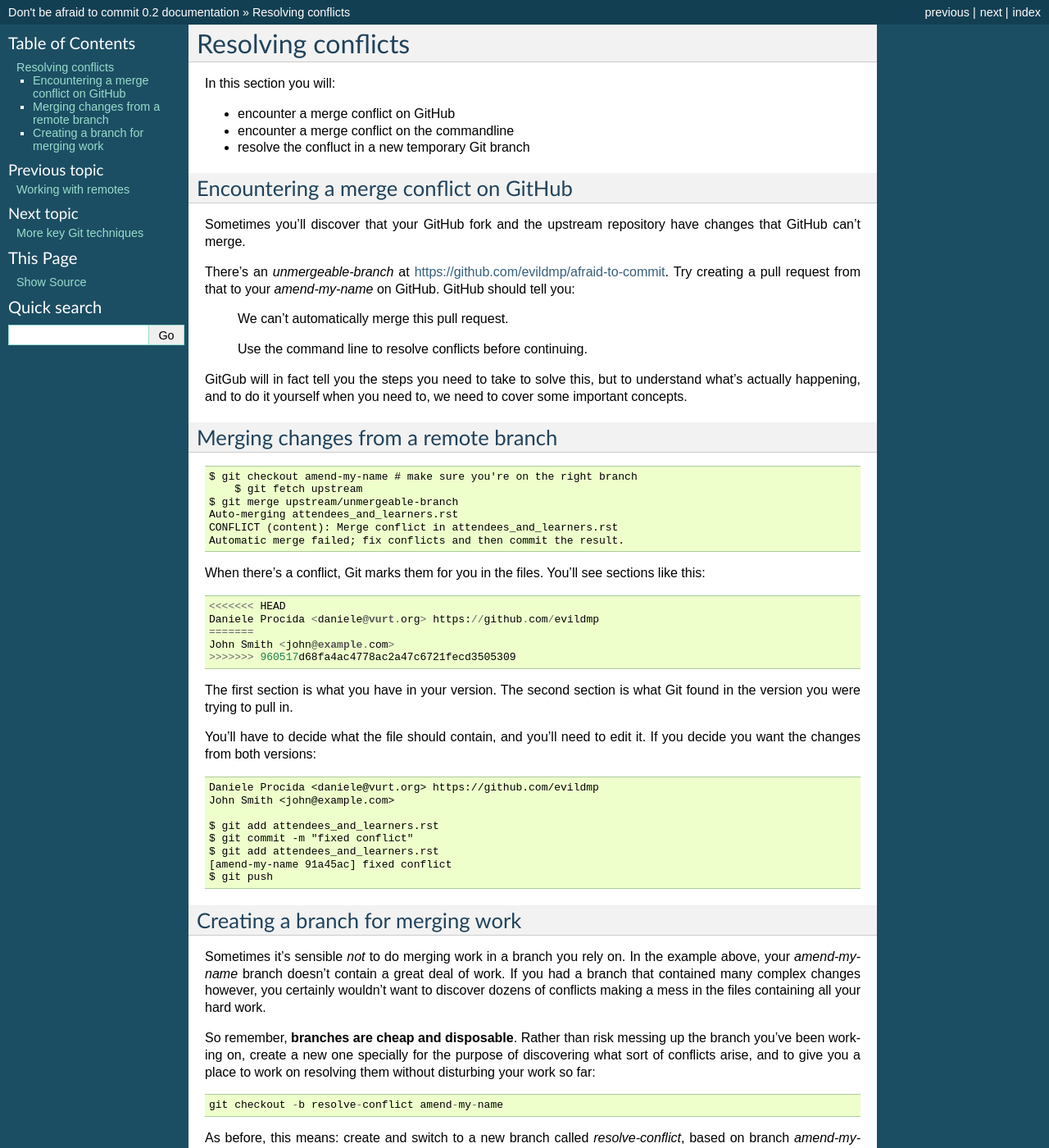
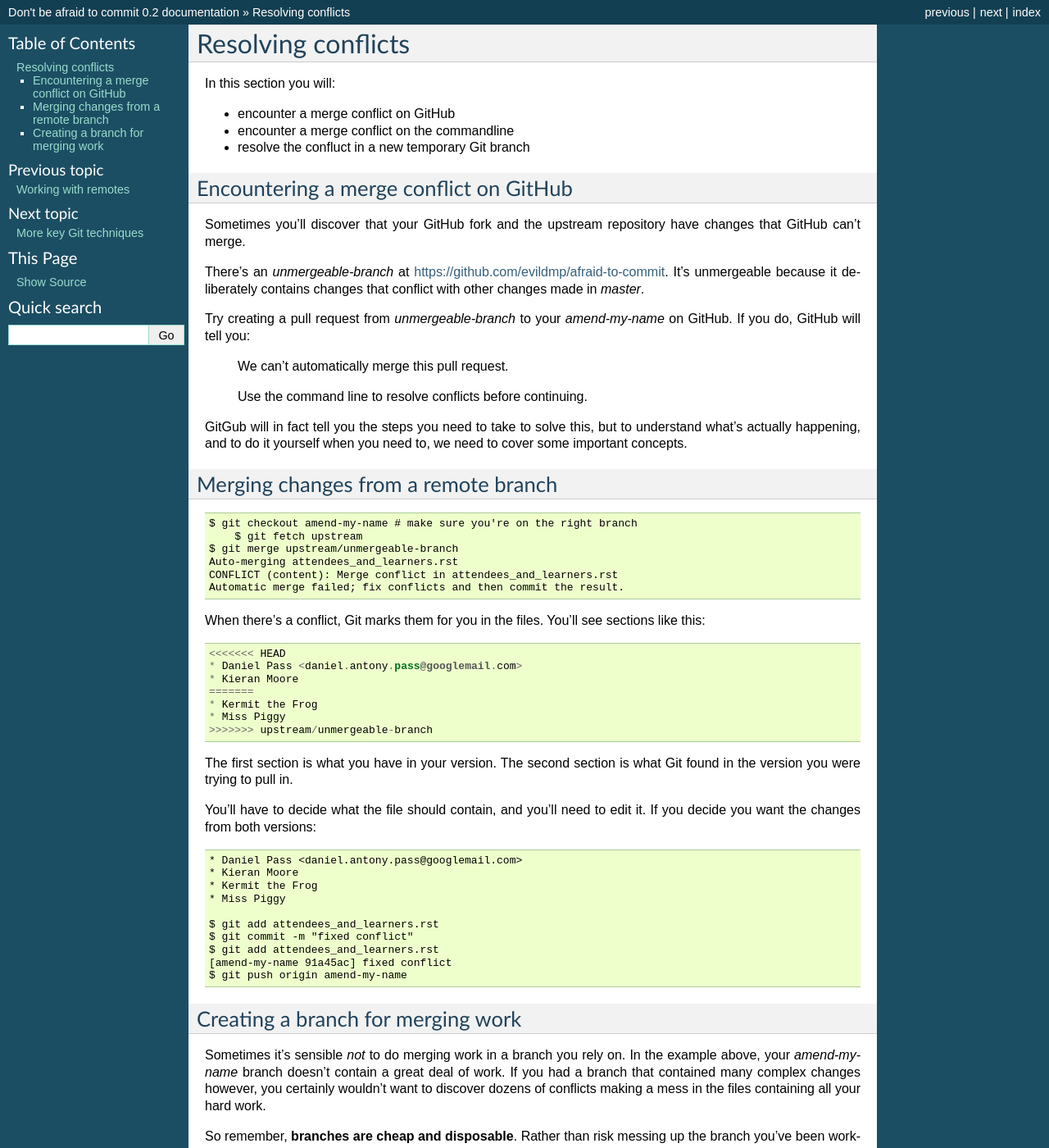
Before and after one commit to evildmp/afraid-to-commit, a Sphinx documentation site: the page built from docs/conflicts.rst, in a window 1280 px wide and 1400 px high. Shown: the whole window at 82% size. Built offline with Sphinx 7.4.7, drawn with Linux system fonts in a browser that asks for light colours.

Commit message:
work on conflicts

```diff
--- a/docs/conflicts.rst
+++ b/docs/conflicts.rst
@@ -15,9 +15,12 @@ Encountering a merge conflict on GitHub
 Sometimes you'll discover that your GitHub fork and the upstream repository
 have changes that GitHub can't merge.
 
-There's an *unmergeable-branch* at
-https://github.com/evildmp/afraid-to-commit. Try creating a pull request from
-that to your *amend-my-name* on GitHub. GitHub should tell you:
+There's an *unmergeable-branch* at https://github.com/evildmp/afraid-to-commit.
+It's unmergeable because it deliberately contains changes that conflict with
+other changes made in *master*.
+
+Try creating a pull request from *unmergeable-branch* to your *amend-my-name*
+on GitHub. If you do, GitHub will tell you:
 
     We can’t automatically merge this pull request.
 
@@ -43,10 +46,12 @@ When there's a conflict, Git marks them for you in the files. You'll see
 sections like this::
 
     <<<<<<< HEAD
-    Daniele Procida <daniele@vurt.org> https://github.com/evildmp
+    * Daniel Pass <daniel.antony.pass@googlemail.com>
+    * Kieran Moore
     =======
-    John Smith <john@example.com>
-    >>>>>>> 960517d68fa4ac4778ac2a47c6721fecd3505309
+    * Kermit the Frog
+    * Miss Piggy
+    >>>>>>> upstream/unmergeable-branch
 
 The first section is what you have in your version. The second section is what
 Git found in the version you were trying to pull in.
@@ -54,14 +59,16 @@ Git found in the version you were trying to pull in.
 You'll have to decide what the file should contain, and you'll need to edit
 it. If you decide you want the changes from both versions::
 
-    Daniele Procida <daniele@vurt.org> https://github.com/evildmp
-    John Smith <john@example.com>
+    * Daniel Pass <daniel.antony.pass@googlemail.com>
+    * Kieran Moore
+    * Kermit the Frog
+    * Miss Piggy
 
     $ git add attendees_and_learners.rst
     $ git commit -m "fixed conflict"
     $ git add attendees_and_learners.rst
     [amend-my-name 91a45ac] fixed conflict
-    $ git push
+    $ git push origin amend-my-name
 
 Creating a branch for merging work
 ==================================
```
